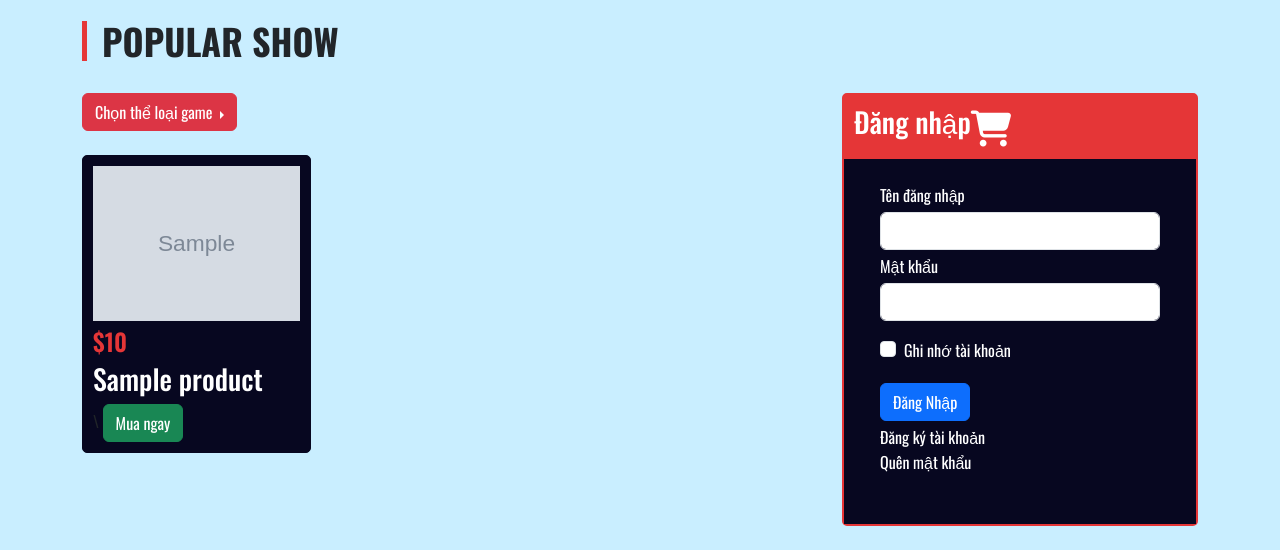
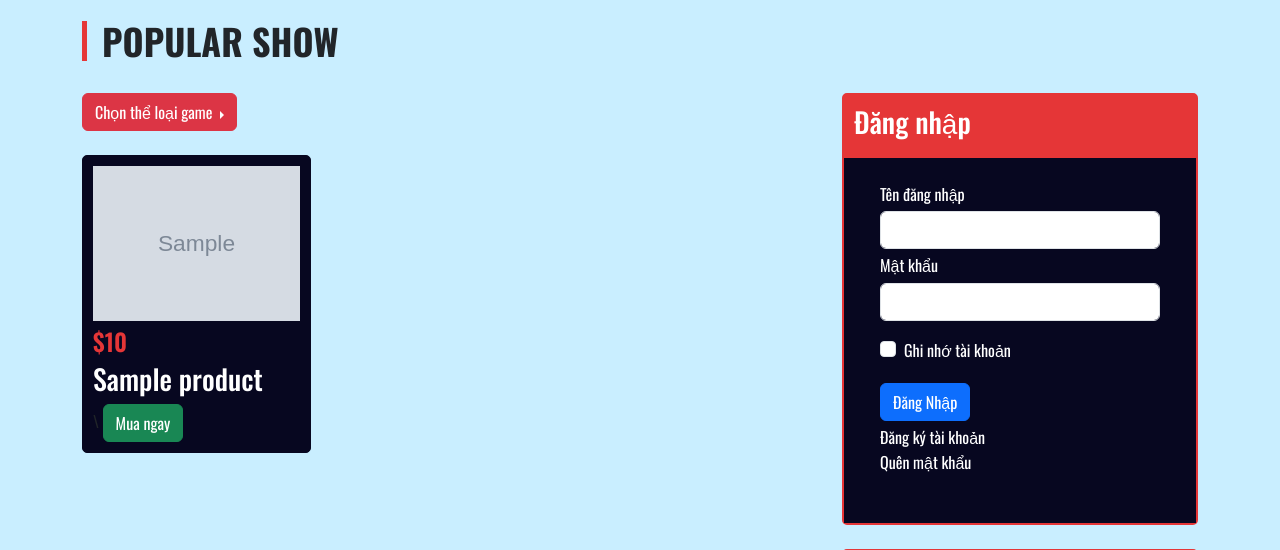
Before and after one commit to hakuryu22294/DuAn1, a PHP site: page / in a window 1280 px wide. Shown: the part 701-1251 px from the top of the page. Run offline with PHP 8.4, Linux system fonts and the light colour scheme; tables that the repository leaves empty or names only in its code hold one stand-in row (values such as "Sample post"); grey boxes marked "Sample" are stand-in pictures.

Commit message:
Update UI RB

```diff
--- a/view/right-box.php
+++ b/view/right-box.php
@@ -1,12 +1,25 @@
-    <div class="box-right col-4">
-        <div class="sign-in">
-            <div class="box-title d-flex justify-content-betwee align-items-center">
-                <h3>Đăng nhập</h3>
-                <a href="" class="cart-icon"><i class="fa fa-shopping-cart"></i></a>
-            </div>
-            <?php
+<?php
+    if (!isset($_SESSION['cart'])) {
+        $_SESSION['cart'] = array();
+    }
+    $itemsCount = count($_SESSION['cart']);
+?>
+<div class="box-right col-4">
+
+    <div class="sign-in">
+        <div class="box-title d-flex justify-content-between align-items-center">
+            <h3>Đăng nhập</h3>
+            <?php if(isset($_SESSION['user'])) : ?>
+                <!-- Hiển thị biểu tượng giỏ hàng khi người dùng đã đăng nhập -->
+                <a href="index.php?act=cart" class="cart-icon">
+                    <i class="fa fa-shopping-cart"></i>
+                    <span class="cart-badge" id="cart-badge"><?php echo $itemsCount ?></span>
+                </a>
+            <?php endif; ?>
+        </div>
+        <?php
             if(isset($_SESSION['user'])){
-                extract($_SESSION['user']);
+                extract($_SESSION['user']);;
             ?>
                 <div class="box-acc">
                     <div class="box-acc-items mb-3">
@@ -24,12 +37,14 @@
             ?>
                 <form action="index.php?act=sign-in" method="post" class="form-sign">
                     <div class="mb-3">
-                        <label  class="form-label">Tên đăng nhập</label>
+                        <label class="form-label">Tên đăng nhập</label>
                         <input type="text" name="user" class="form-control">
+                        <p class="errors"><?php echo isset($errors['user']) ? $errors['user'] : ''; ?></p>
                     </div>
                     <div class="mb-3">
                         <label class="form-label">Mật khẩu</label>
                         <input type="password" name="password" class="form-control">
+                        <p class="errors"><?php echo isset($errors['password']) ? $errors['password'] : ''; ?></p>
                     </div>
                     <div class="mb-3 form-check">
                         <input type="checkbox" class="form-check-input" id="exampleCheck1">
```
